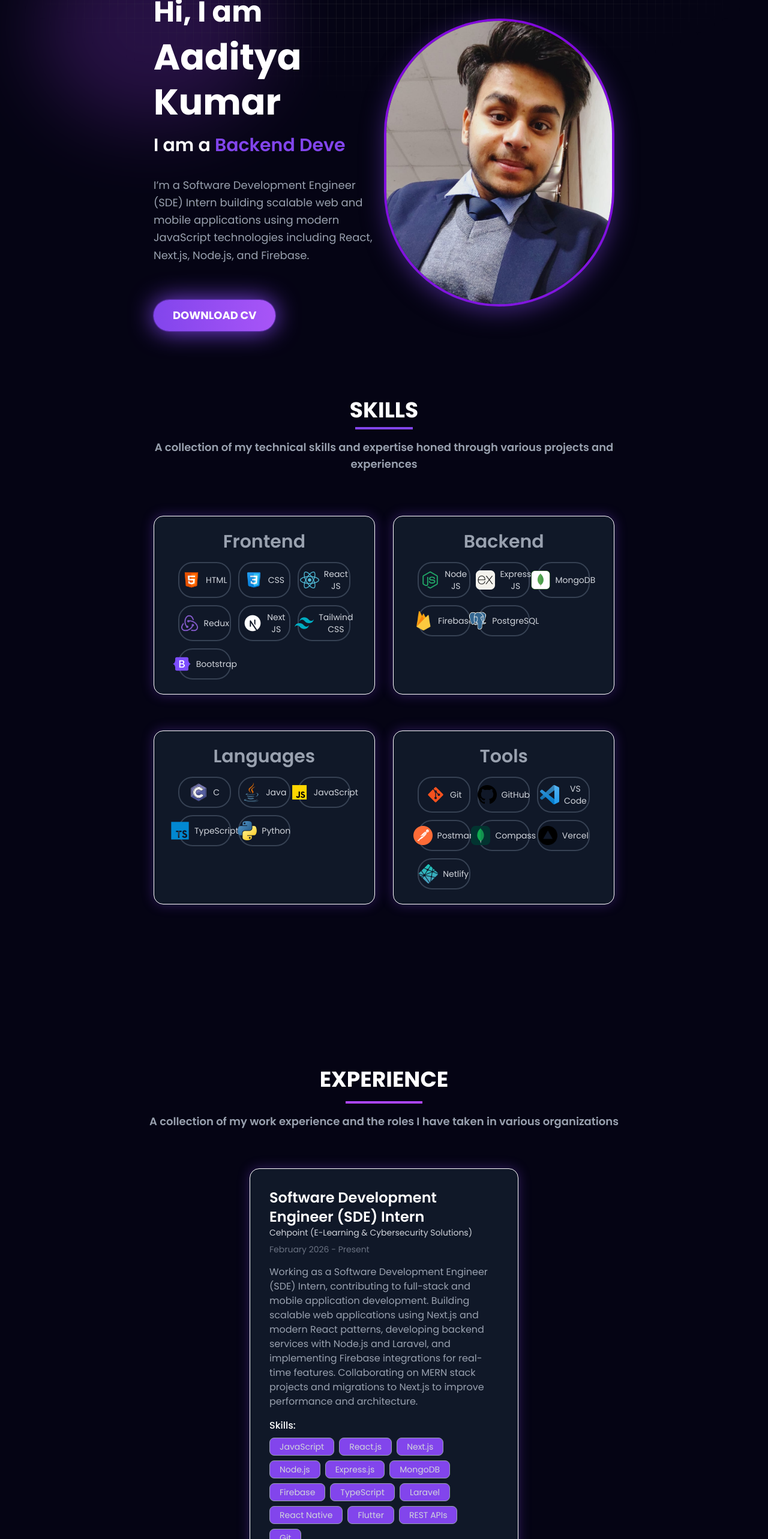
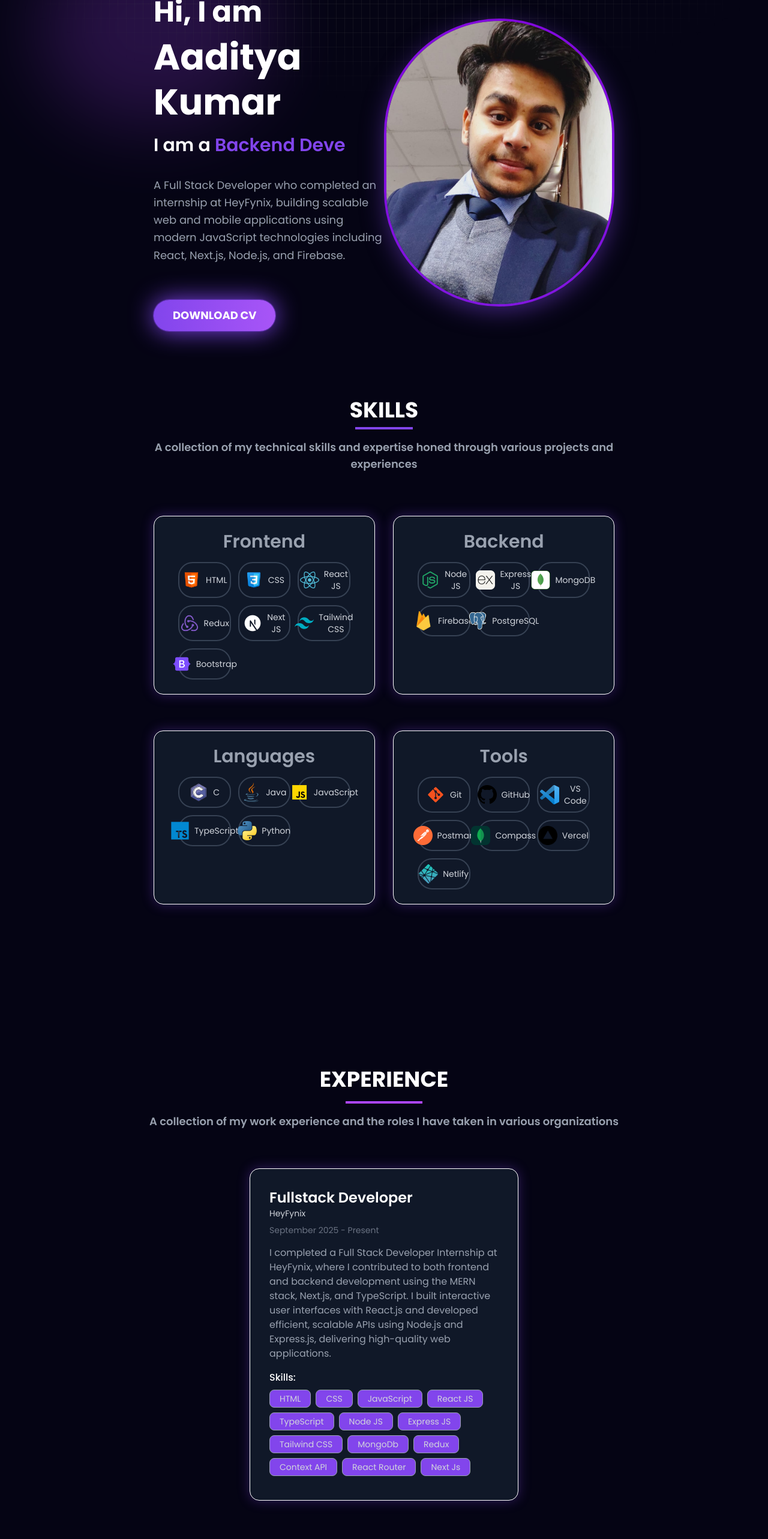
Before and after one commit to Aaditya88888/aaditya-kumar, a React (Vite) app: page / in a window 1280 px wide. Shown: the part 234-2800 px from the top of the page at 60% size. Built offline with nearby package versions, Linux system fonts and the light colour scheme.

Commit message:
update resume and experience

```diff
--- a/src/components/About/About.jsx
+++ b/src/components/About/About.jsx
@@ -41,13 +41,14 @@ const About = () => {
           </h3>
           {/* About Me Paragraph */}
           <p className="text-base sm:text-lg md:text-lg text-gray-400 mb-10 mt-8 leading-relaxed">
-            I’m a Software Development Engineer (SDE) Intern building scalable
-            web and mobile applications using modern JavaScript technologies
-            including React, Next.js, Node.js, and Firebase.
+            A Full Stack Developer who completed an internship at HeyFynix,
+            building scalable web and mobile applications using modern
+            JavaScript technologies including React, Next.js, Node.js, and
+            Firebase.
           </p>
           {/* Resume Button */}
           <a
-            href="https://drive.google.com/file/d/1NtE5CTFf23wj-x5vpbLCXb5Oot6gJkkP/view?usp=drivesdk"
+            href="https://drive.google.com/file/d/1dXbYy6_OGSpLrIdS3yNGtonz8HC5cU1K/view?usp=drivesdk"
             target="_blank"
             rel="noopener noreferrer"
             className="inline-block text-white py-3 px-8 rounded-full mt-5 text-lg font-bold transition duration-300 transform hover:scale-105"
--- a/src/constants.js
+++ b/src/constants.js
@@ -121,29 +121,6 @@ export const SkillsInfo = [
 ];
 
 export const experiences = [
-  {
-    id: 1,
-    img: webverseLogo, // replace with your actual logo variable
-    role: "Software Development Engineer (SDE) Intern",
-    company: "Cehpoint (E-Learning & Cybersecurity Solutions)",
-    date: "February 2026 - Present", // adjust if needed
-    desc: "Working as a Software Development Engineer (SDE) Intern, contributing to full-stack and mobile application development. Building scalable web applications using Next.js and modern React patterns, developing backend services with Node.js and Laravel, and implementing Firebase integrations for real-time features. Collaborating on MERN stack projects and migrations to Next.js to improve performance and architecture.",
-    skills: [
-      "JavaScript",
-      "React.js",
-      "Next.js",
-      "Node.js",
-      "Express.js",
-      "MongoDB",
-      "Firebase",
-      "TypeScript",
-      "Laravel",
-      "React Native",
-      "Flutter",
-      "REST APIs",
-      "Git",
-    ],
-  },
   {
     id: 1,
     img: webverseLogo,
```
